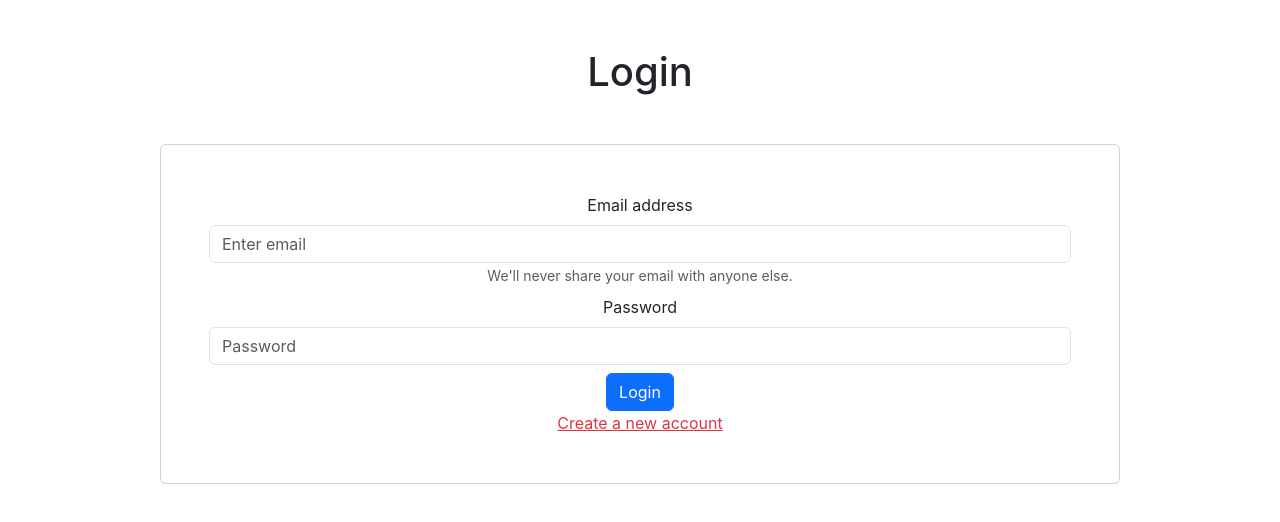
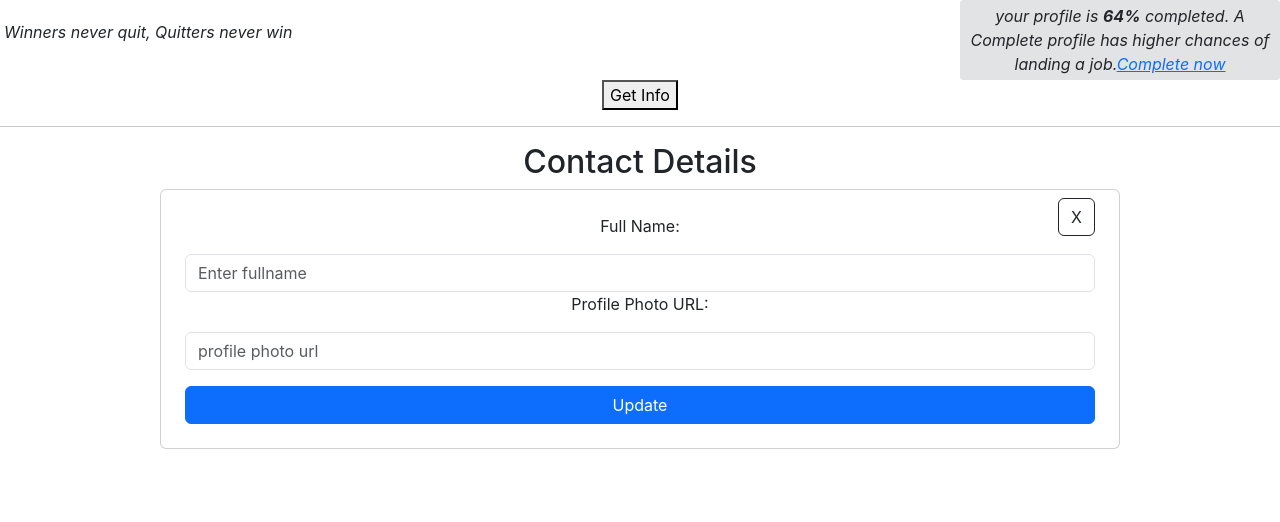
Before and after one commit to Chinni00/expense-tracker-auth, a React (Create React App) app: page /update-profile in a window 1280 px wide. Shown: the top 522 px of the page. Built offline with nearby package versions, Linux system fonts and the light colour scheme.

Commit message:
get user details

```diff
--- a/package.json
+++ b/package.json
@@ -3,6 +3,9 @@
   "version": "0.1.0",
   "private": true,
   "dependencies": {
+    "@emotion/react": "^11.11.1",
+    "@emotion/styled": "^11.11.0",
+    "@mui/material": "^5.13.5",
     "@testing-library/jest-dom": "^5.16.5",
     "@testing-library/react": "^13.4.0",
     "@testing-library/user-event": "^13.5.0",
@@ -10,6 +13,7 @@
     "react": "^18.2.0",
     "react-bootstrap": "^2.7.4",
     "react-dom": "^18.2.0",
+    "react-router-dom": "^6.13.0",
     "react-scripts": "5.0.1",
     "web-vitals": "^2.1.4"
   },
--- a/src/App.js
+++ b/src/App.js
@@ -1,11 +1,19 @@
 import logo from './logo.svg';
 import './App.css';
 import Login from './components/Login';
+import { Routes,Route } from 'react-router-dom';
+import Welcome from './components/Welcome';
+import UpdateProfile from './components/UpdateProfile';
 
 function App() {
   return (
     <div className="App">
-      <Login />
+      <Routes>
+      <Route path='/' element={<Login />} />
+      <Route path='/welcome' element={<Welcome />} />
+      <Route path='/update-profile' element={<UpdateProfile />} />
+      </Routes>
+
     </div>
   );
 }
--- a/src/components/Login.js
+++ b/src/components/Login.js
@@ -1,15 +1,15 @@
-import React,{useState,useRef} from 'react'
+import React, { useState, useRef } from "react";
+import { useNavigate } from "react-router-dom";
 
 const Login = () => {
+  const navigate = useNavigate();
   const [isLogin, setIsLogin] = useState(true);
   const [isLoading, setIsLoading] = useState(false);
-    const [passwordWarning,setPasswordWarning] = useState(false)
+  const [passwordWarning, setPasswordWarning] = useState(false);
 
   const emailInputRef = useRef();
   const passwordInputRef = useRef();
-    const confirmPasswordInputRef = useRef()
-
-
+  const confirmPasswordInputRef = useRef();
 
   const switchAuthMode = (event) => {
     event.preventDefault();
@@ -28,7 +28,7 @@ const Login = () => {
 
     if (isLogin) {
       url =
-            'https://identitytoolkit.googleapis.com/v1/accounts:signInWithPassword?key=AIzaSyDeEdrVt4u11fGigu620gWbNo_fW39vd7s';
+        "https://identitytoolkit.googleapis.com/v1/accounts:signInWithPassword?key=AIzaSyDeEdrVt4u11fGigu620gWbNo_fW39vd7s";
 
       // Perform sign-in logic
     } else {
@@ -36,35 +36,40 @@ const Login = () => {
       if (enteredPassword !== enteredConfirmPassword) {
         setPasswordWarning(true);
         setIsLoading(false);
-            return '';
+        return "";
       }
 
       url =
-            'https://identitytoolkit.googleapis.com/v1/accounts:signUp?key=AIzaSyDeEdrVt4u11fGigu620gWbNo_fW39vd7s';
+        "https://identitytoolkit.googleapis.com/v1/accounts:signUp?key=AIzaSyDeEdrVt4u11fGigu620gWbNo_fW39vd7s";
 
       // Perform sign-up logic
     }
 
     fetch(url, {
-          method: 'POST',
+      method: "POST",
       body: JSON.stringify({
         email: enteredEmail,
         password: enteredPassword,
-            returnSecureToken: true
+        returnSecureToken: true,
       }),
       headers: {
-            'Content-Type': 'application/json'
-          }
+        "Content-Type": "application/json",
+      },
     })
       .then((res) => {
         setIsLoading(false);
         if (res.ok) {
-                  return res.json().then(data=>{
-                   { isLogin ? localStorage.setItem('token',data.idToken):alert('successfully account created ') }
-                  })
+          return res.json().then((data) => {
+            if (isLogin) {
+              localStorage.setItem("token", data.idToken);
+              navigate("/welcome");
+            } else {
+              alert("successfully created account");
+            }
+          });
         } else {
           return res.json().then((data) => {
-                let errorMessage = 'Authentication failure';
+            let errorMessage = "Authentication failure";
             if (data && data.error && data.error.message) {
               errorMessage = data.error.message;
             }
@@ -78,12 +83,13 @@ const Login = () => {
   return (
     <div>
       <center className="">
-
         <h1 className="mt-5">{isLogin ? "Login" : "Sign Up"}</h1>
         <div className="card w-75 mt-5 p-5 shadow-1">
           <form onSubmit={submitHandler}>
-          <div class="form-group">
-            <label htmlFor="exampleInputEmail1 text-left">Email address</label>
+            <div className="form-group">
+              <label htmlFor="exampleInputEmail1 text-left">
+                Email address
+              </label>
               <input
                 type="email"
                 required
@@ -97,7 +103,7 @@ const Login = () => {
                 We'll never share your email with anyone else.
               </small>
             </div>
-          <div class="form-group mt-2">
+            <div className="form-group mt-2">
               <label htmlFor="exampleInputPassword1">Password</label>
               <input
                 type="password"
@@ -108,8 +114,11 @@ const Login = () => {
                 placeholder="Password"
               />
             </div>
-        { !isLogin && <div class="form-group mt-2">
-            <label htmlFor="exampleInputConfirmPassword1">Confirm Password</label>
+            {!isLogin && (
+              <div class="form-group mt-2">
+                <label htmlFor="exampleInputConfirmPassword1">
+                  Confirm Password
+                </label>
                 <input
                   type="password"
                   required
@@ -118,15 +127,21 @@ const Login = () => {
                   id="exampleInputConfirmPassword1"
                   placeholder="Confirm Password"
                 />
-          </div>}
-        {passwordWarning && <p className='text-danger'>Password and confirm password should be same</p>}
+              </div>
+            )}
+            {passwordWarning && (
+              <p className="text-danger">
+                Password and confirm password should be same
+              </p>
+            )}
             <button type="submit" className="btn btn-primary mt-2 btn-md ">
               {isLogin ? "Login" : "Create account"}
               {isLoading && !isLogin ? "...." : ""}
-            {isLoading && isLogin ? '...':''}
+              {isLoading && isLogin ? "..." : ""}
             </button>
             <br></br>
-          <a href="#"
+            <a
+              href="#"
               className="text-danger"
               style={{ cursor: "pointer" }}
               onClick={switchAuthMode}
@@ -137,7 +152,7 @@ const Login = () => {
         </div>
       </center>
     </div>
-  )
-}
+  );
+};
 
-export default Login
+export default Login;
--- a/src/components/UpdateProfile.js
+++ b/src/components/UpdateProfile.js
@@ -1,14 +1,35 @@
 import React from 'react'
 import { useRef } from 'react'
+import { useNavigate } from 'react-router-dom'
+
+
 
 const UpdateProfile = () => {
+    const navigate=useNavigate();
     const usernameInputRef = useRef()
     const profileUrlInputRef = useRef();
-    const formSubmitHandler=()=>{
+    const token= localStorage.getItem('token')
 
+
+
+    const btnHandler=()=>{
+        fetch('https://identitytoolkit.googleapis.com/v1/accounts:lookup?key=AIzaSyDeEdrVt4u11fGigu620gWbNo_fW39vd7s',{
+          method:'POST',
+          body:JSON.stringify({
+            idToken:token
+          }),
+          headers:{
+            'Content-Type':'application/json'
+          }
+        }).then(res=>res.json()).then(data=>console.log(data))
+      }
+
+    const formSubmitHandler=(event)=>{
+     event.preventDefault();
         const enteredUsername = usernameInputRef.current.value
         const enteredProfileUrl = profileUrlInputRef.current.value
         const token = localStorage.getItem('token')
+
 
         fetch('https://identitytoolkit.googleapis.com/v1/accounts:update?key=AIzaSyDeEdrVt4u11fGigu620gWbNo_fW39vd7s',{
             method:'POST',
@@ -22,7 +43,8 @@ const UpdateProfile = () => {
             headers:{
                 'Content-Type':'application/json'
             }
-        }).then(res=>res.json()).then(data=>console.log(data))
+        }).then(res=>res.json()).then(data=>console.log('data',data))
+
 
     }
   return (
@@ -36,24 +58,24 @@ const UpdateProfile = () => {
                 </div>
         </header>
 
-
+        <button onClick={btnHandler}>Get Info</button>
         <hr></hr>
         <center>
         <h2>Contact Details</h2>
         <div>
 
-        <form className='w-75 card p-4'>
-  <div class="form-group" onSubmit={formSubmitHandler}>
+        <form className='w-75 card p-4' onSubmit={formSubmitHandler}>
+  <div className="form-group" >
   <button className='btn position-absolute top-0 end-0 me-4 border solid border-dark mt-2' >X</button>
-    <label for="exampleInputEmail1">Full Name:</label>
-    <input type="" class="form-control mt-3" id="exampleInputEmail1" ref={usernameInputRef}  placeholder="Enter fullname" />
+    <label htmlFor="exampleInputEmail1">Full Name:</label>
+    <input type="" className="form-control mt-3" id="exampleInputEmail1" ref={usernameInputRef}  placeholder="Enter fullname" />
   </div>
-  <div class="form-group">
-    <label for="exampleInputphotourl">Profile Photo URL:</label>
-    <input type="" class="form-control mt-3" id="exampleInputphotourl" ref={profileUrlInputRef} placeholder="profile photo url" />
+  <div className="form-group">
+    <label htmlFor="exampleInputphotourl">Profile Photo URL:</label>
+    <input type="" className="form-control mt-3" id="exampleInputphotourl" ref={profileUrlInputRef} placeholder="profile photo url" />
   </div>
 
-  <button type="submit" class="btn btn-primary mt-3">Update</button>
+  <button type="submit" className="btn btn-primary mt-3">Update</button>
 </form>
 </div>
 </center>
--- a/src/components/Welcome.js
+++ b/src/components/Welcome.js
@@ -1,7 +1,22 @@
-import React from 'react'
+import React, { useEffect } from 'react'
 import { useNavigate } from 'react-router-dom'
 
 const Welcome = () => {
+  const token = localStorage.getItem('token');
+
+
+  // useEffect(()=>{
+  //   fetch('https://identitytoolkit.googleapis.com/v1/accounts:lookup?key=AIzaSyDeEdrVt4u11fGigu620gWbNo_fW39vd7s',{
+  //     method:'POST',
+  //     body:JSON.stringify({
+  //       idToken:token
+  //     }),
+  //     headers:{
+  //       'Content-Type':'application/json'
+  //     }
+  //   }).then(res=>res.json()).then(data=>console.log(data))
+  // },[])
+
   const navigate= useNavigate()
 
   const switchToUpdatePage=()=>{
@@ -13,6 +28,7 @@ const Welcome = () => {
             <h1>Welcome to expense tracker</h1>
             <span><i>Your Profile is Incompleted <a href='#' onClick={switchToUpdatePage} >Complete Now</a></i></span>
         </center>
+
     </div>
   )
 }
--- a/src/index.js
+++ b/src/index.js
@@ -4,11 +4,14 @@ import ReactDOM from 'react-dom/client';
 import './index.css';
 import App from './App';
 import reportWebVitals from './reportWebVitals';
+import { BrowserRouter } from 'react-router-dom';
 
 const root = ReactDOM.createRoot(document.getElementById('root'));
 root.render(
   <React.StrictMode>
+    <BrowserRouter>
     <App />
+    </BrowserRouter>
   </React.StrictMode>
 );
 
```
Also changed, not shown: 1 other file (tests, documents, lock files or other folders). Lines whose indentation alone changed are shown as unchanged.
